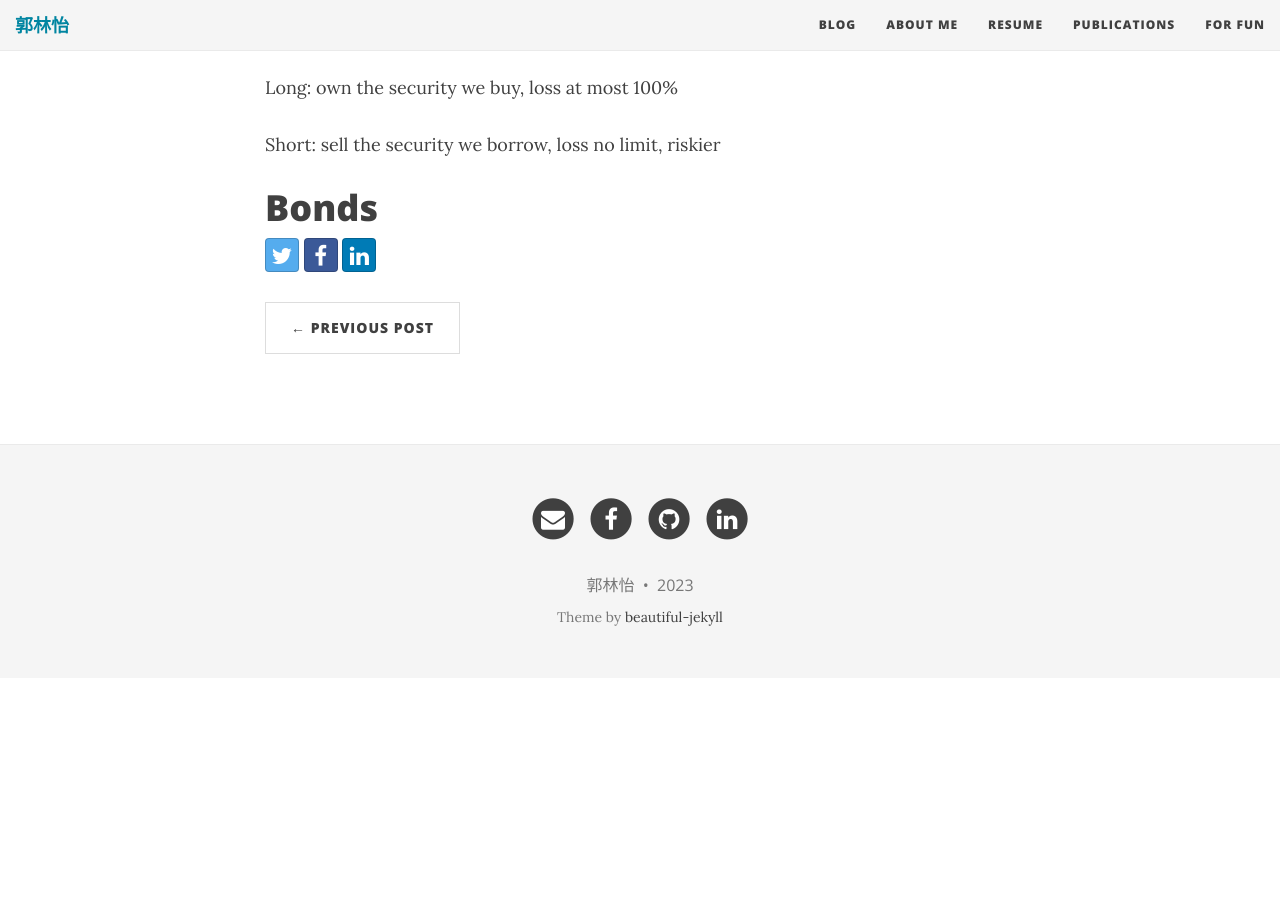
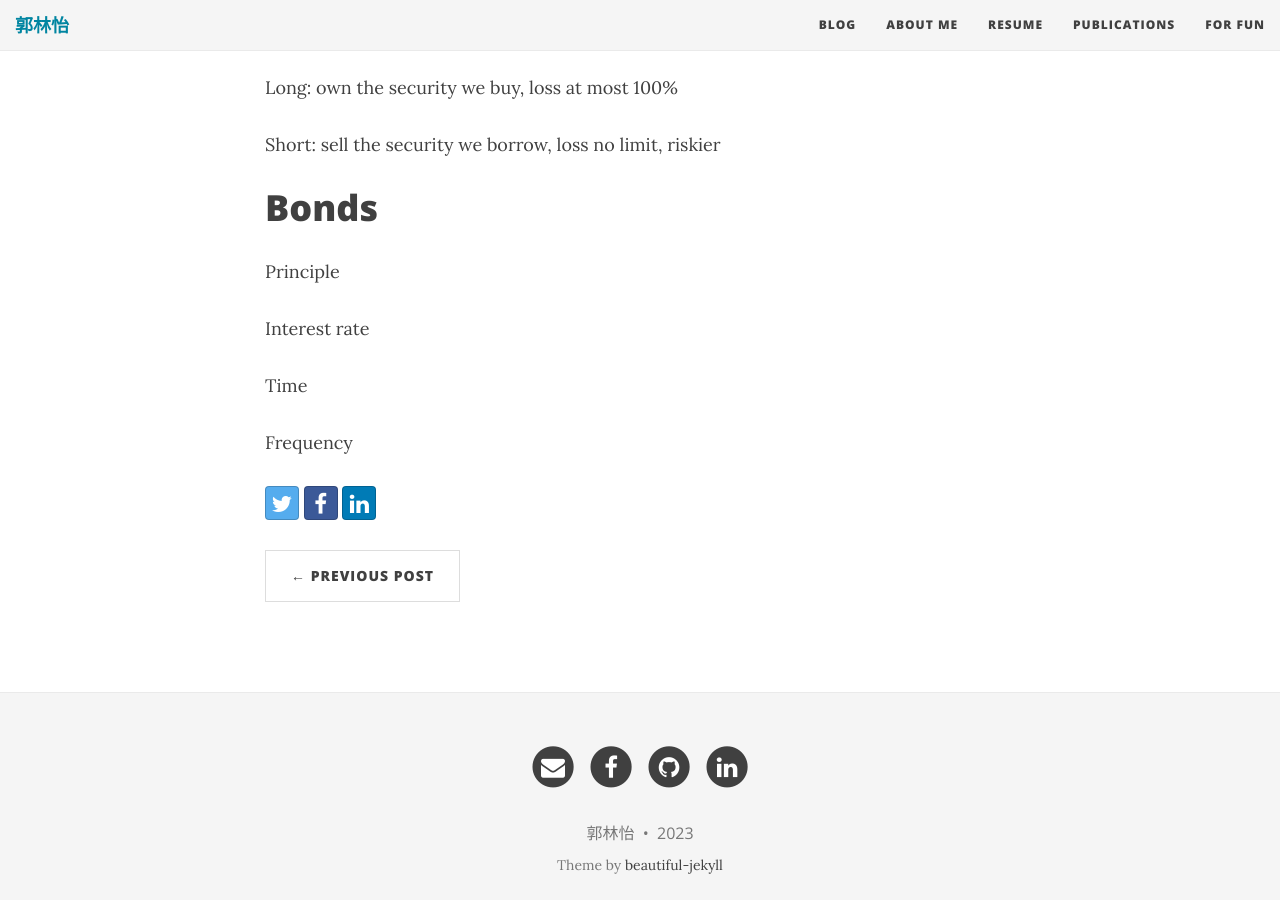
Before and after one commit to LinyiGuo96/LinyiGuo96.github.io, a Jekyll site: the page built from _posts/2023-08-02-Quantitative-Finance-in-Python.md, in a window 1280 px wide and 900 px high, scrolled down 2296 px. Built offline with Jekyll 4.4.1, drawn with Linux system fonts in a browser that asks for light colours; nearby versions of some CDN libraries; comment, search, counter and statistics services are not loaded; before the commit the page ends 2974 px from its top, so only the background shows below that.

Commit message:
update notes

```diff
--- a/_posts/2023-08-02-Quantitative-Finance-in-Python.md
+++ b/_posts/2023-08-02-Quantitative-Finance-in-Python.md
@@ -82,3 +82,11 @@ Short: sell the security we borrow, loss no limit, riskier
 
 
 # Bonds
+
+Principle
+
+Interest rate
+
+Time
+
+Frequency
```
